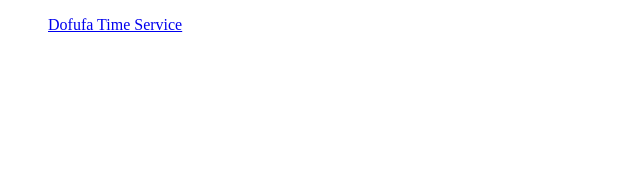
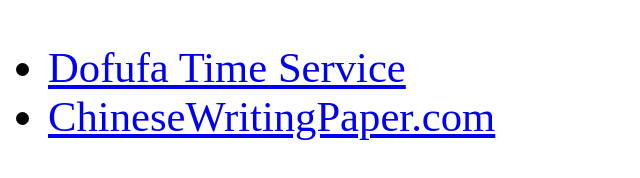
Before and after one commit to dofufa/x, a plain HTML site: page index.html in a window 1280 px wide. Shown: the whole page, without its empty margins (0-640 px from the left). Drawn offline with Linux system fonts and the light colour scheme.

Commit message:
Update index.html

```diff
--- a/index.html
+++ b/index.html
@@ -34,8 +34,15 @@
 
 
    <ul>
-     <a href="https://time.dofufa.com">Dofufa Time Service</a>
+     <li><a href="https://time.dofufa.com">Dofufa Time Service</a></li>
+     <li><a href="https://print.chinesewritingpaper.com">ChineseWritingPaper.com</a></li>
    </ul>
+
+  <style>
+    body {
+      font-size: 32pt;
+    }
+  </style>
 
   </body>
 </html>
```
